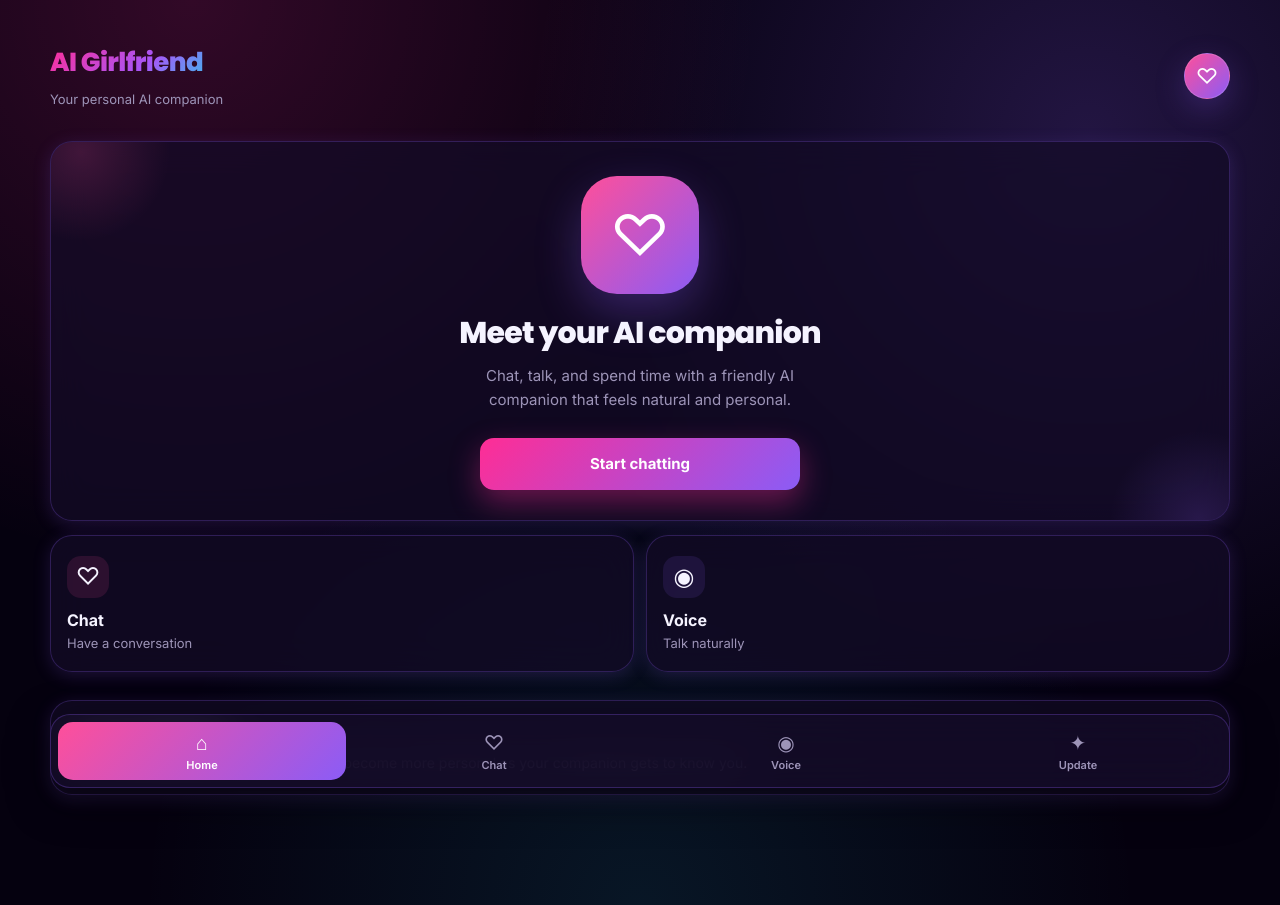
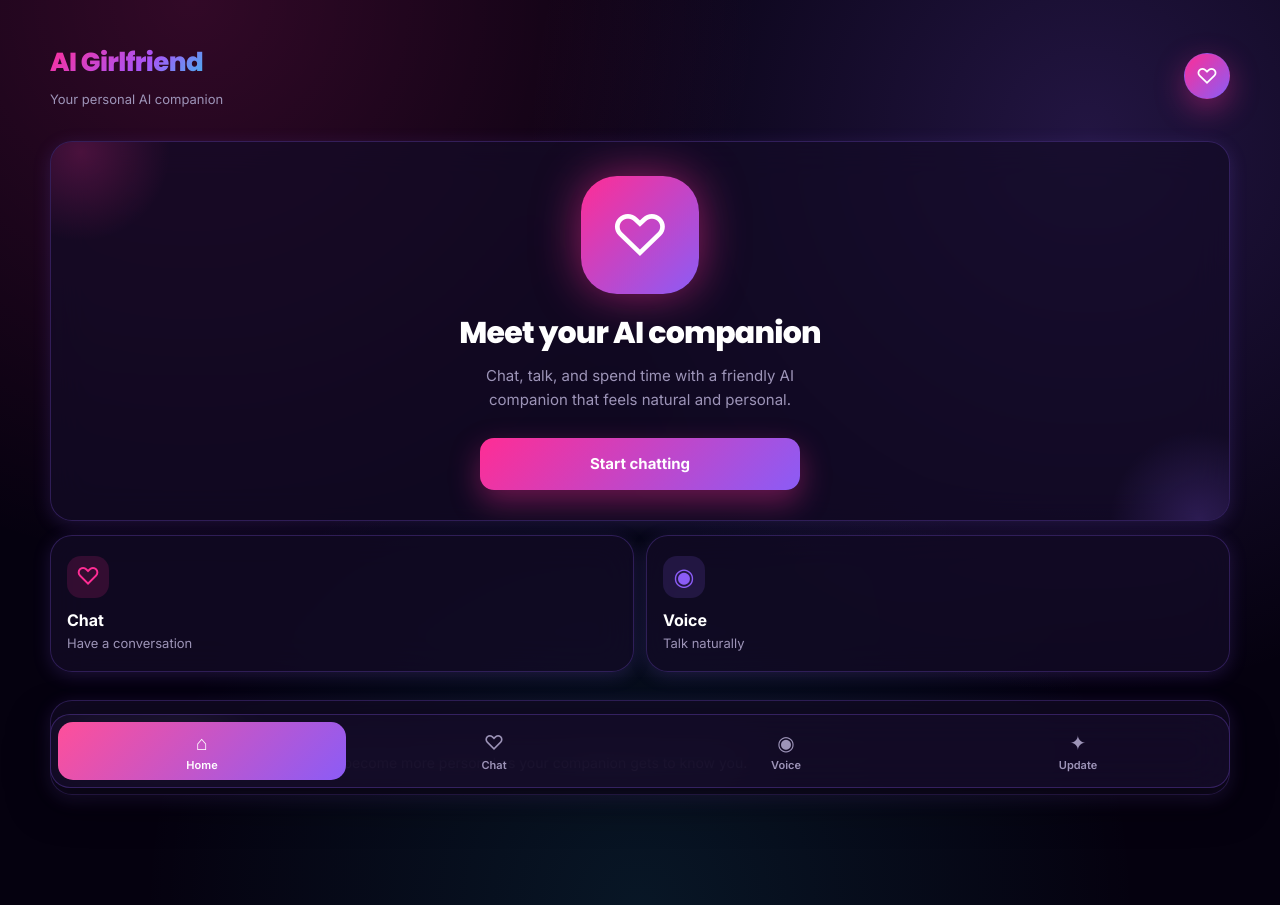
Before and after one commit to jhalakmd911-droid/aigirlfriend-, a Next.js app: page / in a window 1280 px wide. Built offline with nearby package versions, Linux system fonts and the light colour scheme.

Commit message:
Update HomePage.tsx

```diff
--- a/components/pages/HomePage.tsx
+++ b/components/pages/HomePage.tsx
@@ -36,7 +36,6 @@ export default function HomePage({ onNavigate }: HomePageProps) {
           >
             AI Girlfriend
           </div>
-
           <p
             style={{
               marginTop: "5px",
@@ -55,13 +54,13 @@ export default function HomePage({ onNavigate }: HomePageProps) {
             width: "46px",
             height: "46px",
             borderRadius: "50%",
-            border: "1px solid rgba(255,255,255,0.15)",
+            border: "1px solid rgba(139,92,246,0.35)",
             display: "grid",
             placeItems: "center",
-            background: "linear-gradient(135deg, #FF4F9A, #8B5CF6)",
+            background: "linear-gradient(135deg, #FF2D95, #8B5CF6)",
             color: "#ffffff",
             fontSize: "22px",
-            boxShadow: "0 10px 30px rgba(139,92,246,0.25)",
+            boxShadow: "0 10px 30px rgba(255,45,149,0.4)",
             cursor: "pointer",
           }}
         >
@@ -69,7 +68,7 @@ export default function HomePage({ onNavigate }: HomePageProps) {
         </button>
       </header>
 
-      {/* Main Hero Section */}
+      {/* Hero Section */}
       <section
         className="card"
         style={{
@@ -86,12 +85,11 @@ export default function HomePage({ onNavigate }: HomePageProps) {
             height: "180px",
             borderRadius: "50%",
             background:
-              "radial-gradient(circle, rgba(255,79,154,0.18), transparent 70%)",
+              "radial-gradient(circle, rgba(255,45,149,0.22), transparent 70%)",
             top: "-80px",
             left: "-60px",
           }}
         />
-
         <div
           style={{
             position: "absolute",
@@ -99,7 +97,7 @@ export default function HomePage({ onNavigate }: HomePageProps) {
             height: "180px",
             borderRadius: "50%",
             background:
-              "radial-gradient(circle, rgba(139,92,246,0.18), transparent 70%)",
+              "radial-gradient(circle, rgba(139,92,246,0.22), transparent 70%)",
             bottom: "-90px",
             right: "-60px",
           }}
@@ -114,10 +112,10 @@ export default function HomePage({ onNavigate }: HomePageProps) {
             borderRadius: "36px",
             display: "grid",
             placeItems: "center",
-            background: "linear-gradient(135deg, #FF4F9A, #8B5CF6)",
+            background: "linear-gradient(135deg, #FF2D95, #8B5CF6)",
             color: "#ffffff",
             fontSize: "58px",
-            boxShadow: "0 18px 45px rgba(139,92,246,0.30)",
+            boxShadow: "0 0 45px rgba(255,45,149,0.55)",
           }}
         >
           ♡
@@ -129,6 +127,7 @@ export default function HomePage({ onNavigate }: HomePageProps) {
             fontSize: "30px",
             lineHeight: 1.15,
             letterSpacing: "-0.8px",
+            color: "#fff",
           }}
         >
           Meet your AI companion
@@ -195,16 +194,15 @@ export default function HomePage({ onNavigate }: HomePageProps) {
               borderRadius: "14px",
               display: "grid",
               placeItems: "center",
-              background: "rgba(255,79,154,0.12)",
+              background: "rgba(255,45,149,0.15)",
               fontSize: "24px",
               marginBottom: "12px",
+              color: "#FF2D95",
             }}
           >
             ♡
           </div>
-
-          <strong style={{ fontSize: "16px" }}>Chat</strong>
-
+          <strong style={{ fontSize: "16px", color: "#fff" }}>Chat</strong>
           <p
             style={{
               fontSize: "13px",
@@ -237,16 +235,15 @@ export default function HomePage({ onNavigate }: HomePageProps) {
               borderRadius: "14px",
               display: "grid",
               placeItems: "center",
-              background: "rgba(139,92,246,0.12)",
+              background: "rgba(139,92,246,0.15)",
               fontSize: "24px",
               marginBottom: "12px",
+              color: "#8B5CF6",
             }}
           >
             ◉
           </div>
-
-          <strong style={{ fontSize: "16px" }}>Voice</strong>
-
+          <strong style={{ fontSize: "16px", color: "#fff" }}>Voice</strong>
           <p
             style={{
               fontSize: "13px",
@@ -259,7 +256,7 @@ export default function HomePage({ onNavigate }: HomePageProps) {
         </button>
       </section>
 
-      {/* Info Section */}
+      {/* Info */}
       <section
         className="card"
         style={{
@@ -267,8 +264,7 @@ export default function HomePage({ onNavigate }: HomePageProps) {
           padding: "21px",
         }}
       >
-        <h2 style={{ fontSize: "19px" }}>Your companion</h2>
-
+        <h2 style={{ fontSize: "19px", color: "#fff" }}>Your companion</h2>
         <p
           style={{
             marginTop: "7px",
```
